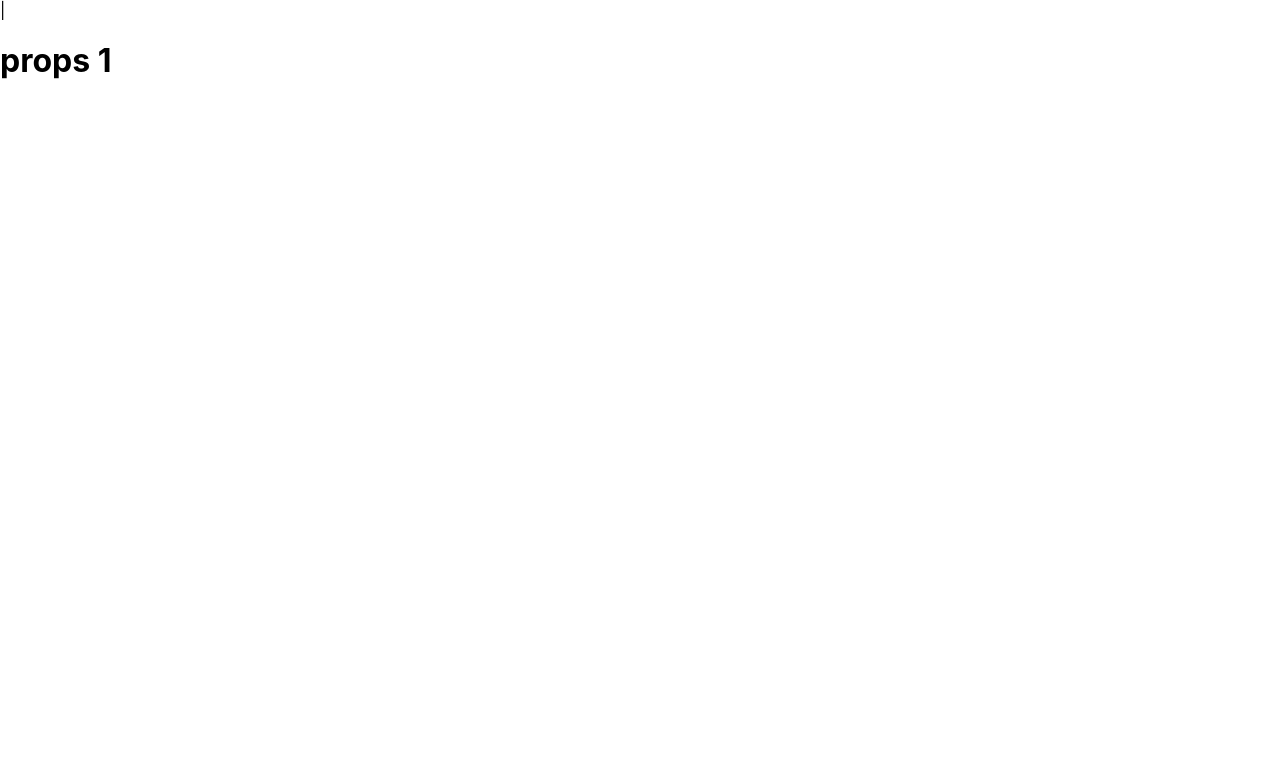
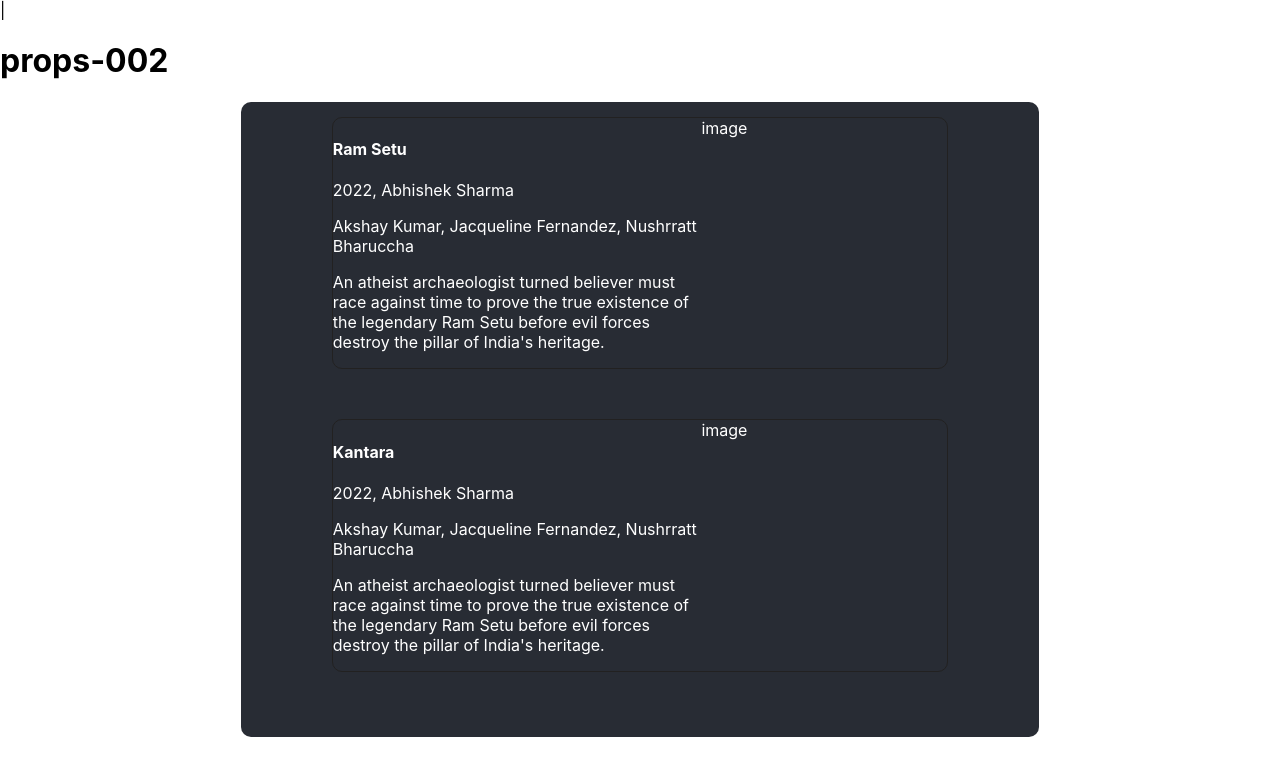
Before and after one commit to hemantsharma5321/react_assignment, a React (Create React App) app: page /props-001 in a window 1280 px wide. Shown: the top 776 px of the page. Built offline with nearby package versions, Linux system fonts and the light colour scheme.

Commit message:
assignment

```diff
--- a/src/App.css
+++ b/src/App.css
@@ -52,3 +52,21 @@
   box-shadow: 2px 2px;
 
 }
+.cardContainer{
+  background-color: #282c34;
+  width: 60%;
+  margin: auto;
+  border-radius: 10px;
+  padding: 15px;
+
+}
+.card{
+  display: flex;
+  flex-direction: row;
+  width: 80%;
+  margin: auto;
+  border: 1px solid rgb(34, 33, 33);
+  margin-bottom: 50px;
+  border-radius: 10px;
+  color: white;
+}
--- a/src/App.js
+++ b/src/App.js
@@ -7,6 +7,7 @@
 import {Routes, Route,} from 'react-router-dom';
 import Props from "./pages/Props-002";
 import Props1 from "./pages/Props-001";
+
 
 function App() {
   return (
@@ -19,7 +20,9 @@
         <Route path="/componentAssign" element={<ComponentAssign/>}></Route>
         <Route path="/Props-002" element={<Props/>}></Route>
         <Route path="/props-001" element={<Props1/>}></Route>
+       {/* <Route path="/States-001" element={<States/>}></Route> */}
       </Routes>
+
     </div>
   );
 }
--- /dev/null
+++ b/src/components/MovieCard.js
@@ -0,0 +1,18 @@
+const MovieCard = (props) => {
+  return (
+    <div className="card">
+      {console.log(props.movie)}
+      <div style={{width:"60%"}}>
+        <h4>{props.movie.Title}</h4>
+        <p>{props.movie.Year +", "+ props.movie.Director}</p>
+        <p>{props.movie.Actors}</p>
+        <p>{props.movie.Plot}</p>
+      </div>
+      <div className="cardImg">image</div>
+
+    </div>
+
+
+  );
+};
+export default MovieCard;
--- a/src/components/color-picker.js
+++ b/src/components/color-picker.js
@@ -10,7 +10,7 @@
   return (
     <div className="inline">
       <div style={style}></div>
-      <div style={{marginLeft:"10px"}}><span>#007623</span> <br/> <span Style={{color:props.color}}>{props.color}</span></div>
+      <div style={{marginLeft:"10px"}}><span>#007623</span> <br/> <span style={{color:props.color}}>{props.color}</span></div>
     </div>
   );
 };
--- a/src/pages/Home.js
+++ b/src/pages/Home.js
@@ -8,6 +8,7 @@
             <Link to="/componentAssign">Component-001</Link>
             <Link to="/props-002">Props-001</Link>
             <Link to="/props-001">Props-002</Link>
+           {/* <Link to="/States">States-001</Link> */}
         </div>
     )
 }
--- a/src/pages/Props-001.js
+++ b/src/pages/Props-001.js
@@ -1,6 +1,16 @@
-const Props1=()=>{
-    return(
-        <h1>props 1</h1>
-    )
-}
+import MovieCard from "../components/MovieCard";
+import { movieList } from "../util";
+const Props1 = (props) => {
+
+  return (
+    <>
+      <h1>props-002</h1>
+      <div className="cardContainer">
+     { movieList.map((movie, idx)=>{
+      return <MovieCard key={idx} movie={movie}/>
+     })}
+     </div>
+    </>
+  );
+};
 export default Props1;
--- /dev/null
+++ b/src/util.js
@@ -0,0 +1,6 @@
+const movieList=[{
+    Title: "Ram Setu", Year: "2022", Rated: "N/A", Released: "25 Oct 2022", Runtime: "N/A", Genre: "Action, Adventure, Drama", Director: "Abhishek Sharma", Writer: "Chandra Prakash Dwivedi, Abhishek Sharma", Actors: "Akshay Kumar, Jacqueline Fernandez, Nushrratt Bharuccha", Plot: "An atheist archaeologist turned believer must race against time to prove the true existence of the legendary Ram Setu before evil forces destroy the pillar of India's heritage.",
+  },{
+    Title: "Kantara", Year: "2022", Rated: "N/A", Released: "25 Oct 2022", Runtime: "N/A", Genre: "Action, Adventure, Drama", Director: "Abhishek Sharma", Writer: "Chandra Prakash Dwivedi, Abhishek Sharma", Actors: "Akshay Kumar, Jacqueline Fernandez, Nushrratt Bharuccha", Plot: "An atheist archaeologist turned believer must race against time to prove the true existence of the legendary Ram Setu before evil forces destroy the pillar of India's heritage.",
+  }]
+  export {movieList};
```
Also changed, not shown: 1 other file (tests, documents, lock files or other folders).
